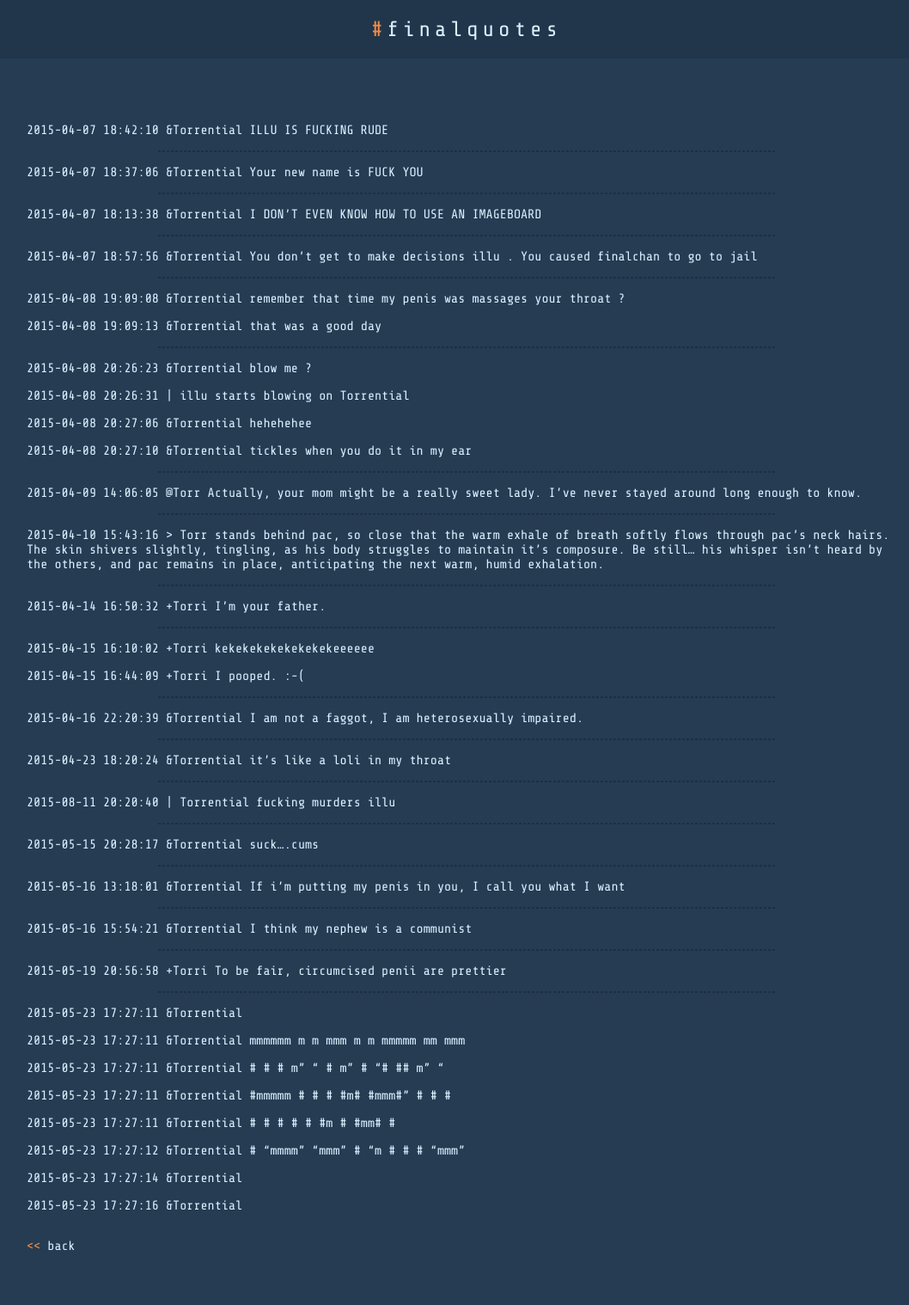
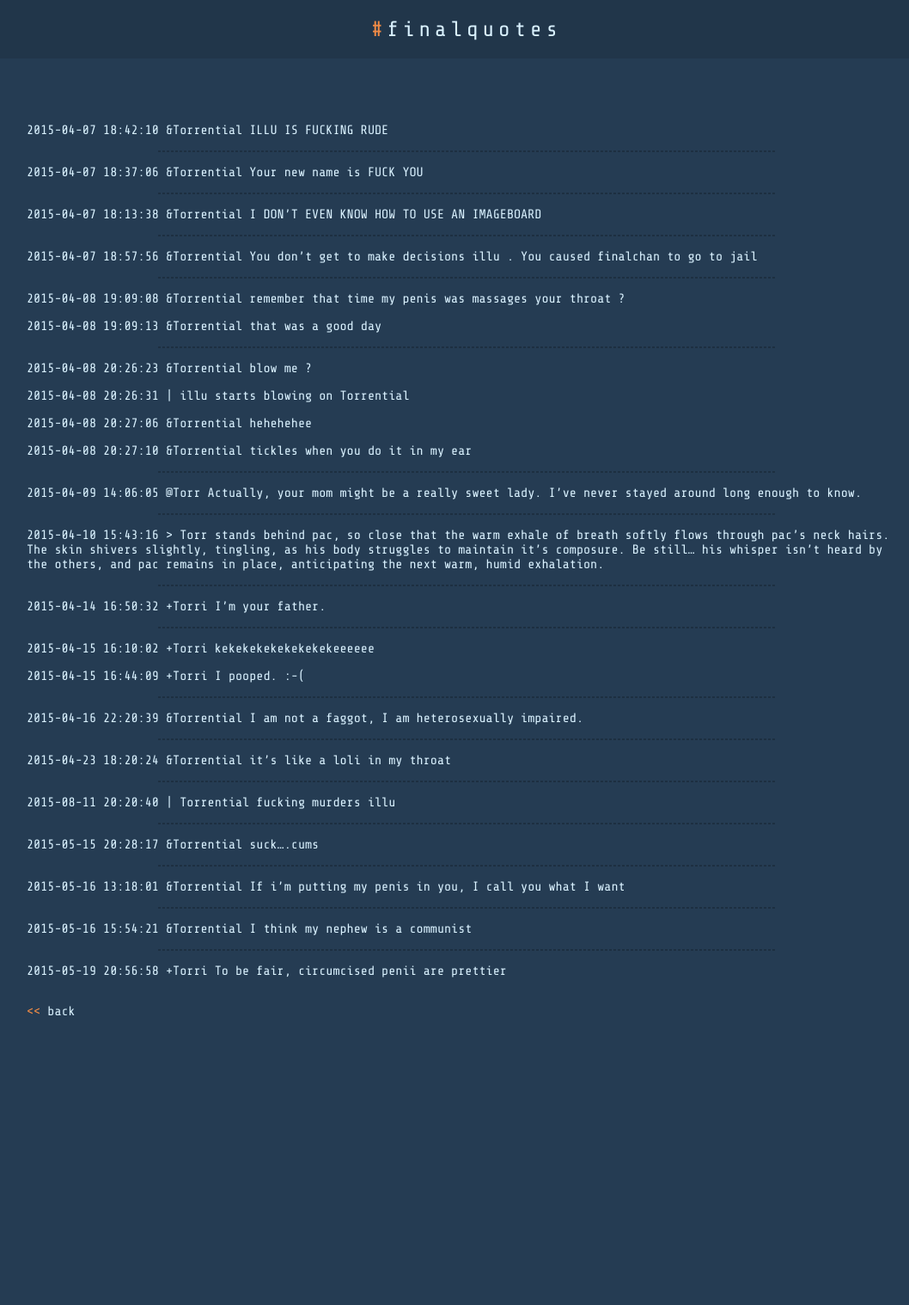
Before and after one commit to finalquotes/finalquotes.github.io, a Jekyll site: the page built from torrential.md, in a window 1280 px wide. Shown: the whole page at 86% size, without its empty margins (97-1155 px from the left). Built offline with Jekyll 4.4.1, drawn with Linux system fonts in a browser that asks for light colours; after the commit the page ends 1245 px from its top, so only the background shows below that.

Commit message:
new shit

```diff
--- a/torrential.md
+++ b/torrential.md
@@ -79,21 +79,3 @@ maintain it's composure. Be still... his whisper isn't heard by the others, and
 ---
 
 2015-05-19 20:56:58	+Torri	To be fair, circumcised penii are prettier
-
----
-
-2015-05-23 17:27:11	&Torrential
-
-2015-05-23 17:27:11	&Torrential	 mmmmmm m    m   mmm  m    m        mmmmm    mm     mmm
-
-2015-05-23 17:27:11	&Torrential	 #      #    # m"   " #  m"         #   "#   ##   m"   "
-
-2015-05-23 17:27:11	&Torrential	 #mmmmm #    # #      #m#           #mmm#"  #  #  #
-
-2015-05-23 17:27:11	&Torrential	 #      #    # #      #  #m         #       #mm#  #
-
-2015-05-23 17:27:12	&Torrential	 #      "mmmm"  "mmm" #   "m        #      #    #  "mmm"
-
-2015-05-23 17:27:14	&Torrential
-
-2015-05-23 17:27:16	&Torrential
```
